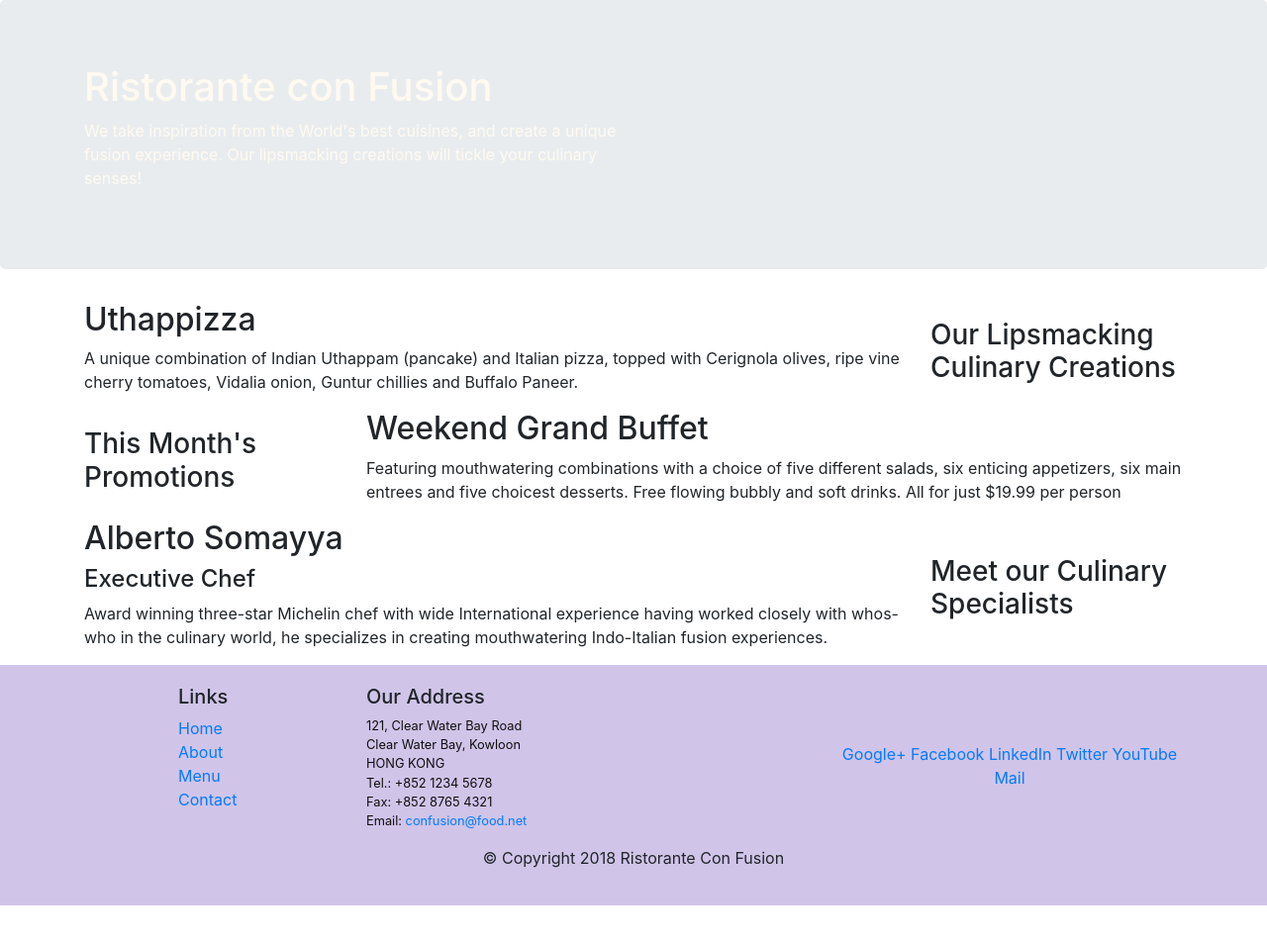
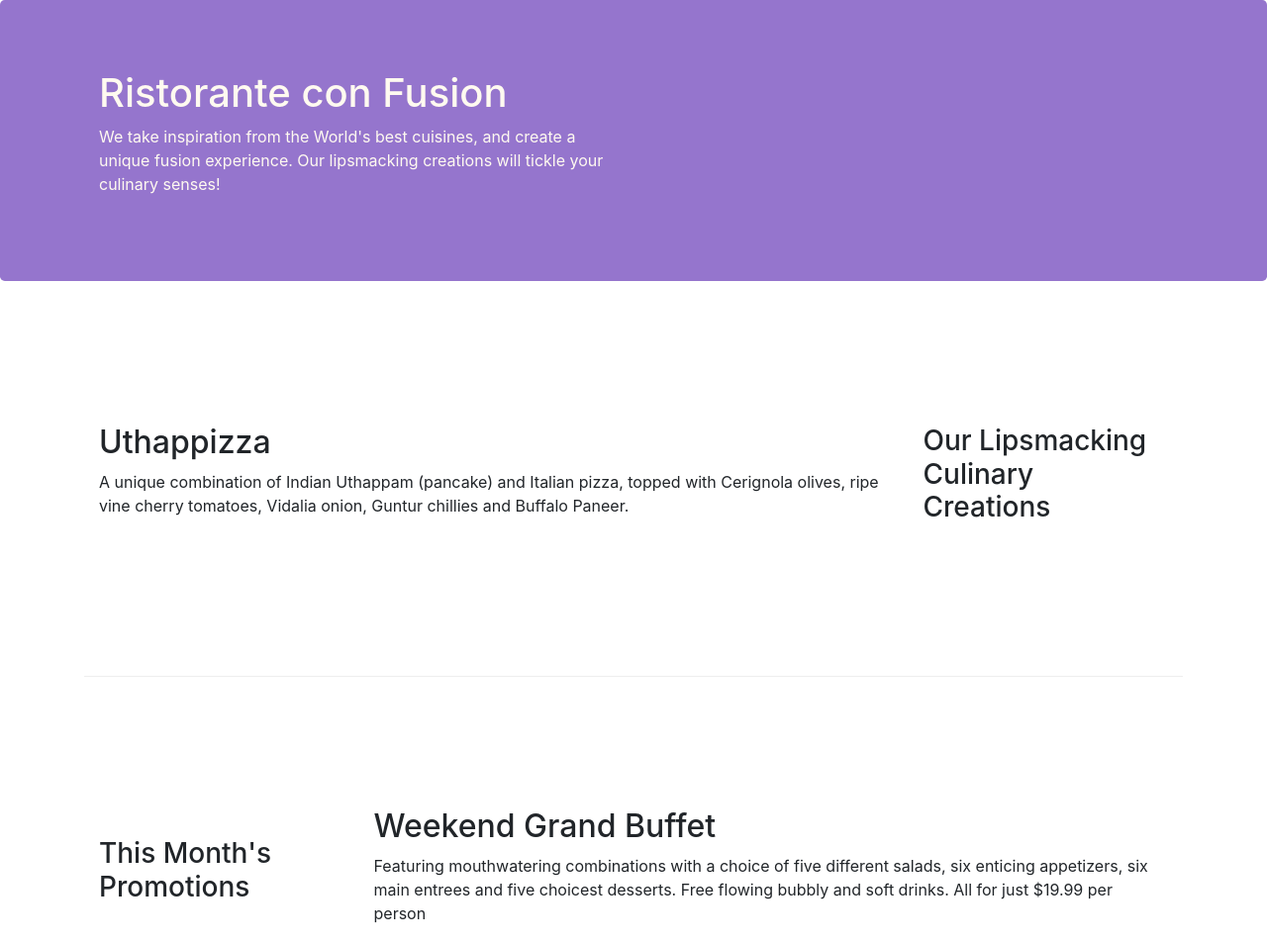
Before and after one commit to MrVJPman/BootStrap, a website: page index.html in a window 1280 px wide. Shown: the top 954 px of the page at 99% size. Before the commit the page ends 915 px from the top, so only its background shows below. Drawn offline with nearby package versions, Linux system fonts and the light colour scheme.

Commit message:
Bootstrap Grid Part 2 again with debug

```diff
--- a/css/styles.css
+++ b/css/styles.css
@@ -1,6 +1,6 @@
-.row-header{
-    margin:0px auto;
-    padding:0px;
+.row-header {
+    margin: 0px auto;
+    padding: opx auto;
 }
 
 .row-content {
@@ -10,20 +10,20 @@
     min-height:400px;
 }
 
-.footer{
+.footer {
     background-color: #D1C4E9;
     margin:0px auto;
     padding: 20px 0px 20px 0px;
 }
 
 .jumbotron {
-    padding:70px 30px 70px 30px;
-    margin:0px auto;
-    background: #9575CD ;
-    color:floralwhite;
+    padding: 70px 30px 70px 30px;
+    margin: 0px auto;
+    background: #9575CD;
+    color: floralwhite;
 }
 
-address{
+.address {
     font-size:80%;
     margin:0px;
     color:#0f0f0f;
--- a/index.html
+++ b/index.html
@@ -8,8 +8,8 @@
     <meta http-equiv="x-ua-compatible" content="ie=edge">
 
     <!-- Bootstrap CSS -->
+	<link rel="stylesheet" href="node_modules/bootstrap/dist/css/bootstrap.min.css">
     <link href="css/styles.css" rel="stylesheet">
-	<link rel="stylesheet" href="node_modules/bootstrap/dist/css/bootstrap.min.css">
     <title>Ristorante Con Fusion</title>
 </head>
 
@@ -29,7 +29,7 @@
     </header>
 
     <div class="container">
-        <div  class="row row-header align-items-center">
+        <div  class="row row-content align-items-center">
             <div class="col-12 col-sm-4 order-sm-last col-md-3">
                 <h3>Our Lipsmacking Culinary Creations</h3>
             </div>
@@ -40,7 +40,7 @@
         </div>
 
 
-        <div class="row row-header align-items-center">
+        <div class="row row-content align-items-center">
             <div class="col-12 col-sm-4 col-md-3">
                 <h3>This Month's Promotions</h3>
             </div>
@@ -50,7 +50,7 @@
             </div>
         </div>
 
-        <div class="row row-header align-items-center">
+        <div class="row row-content align-items-center">
             <div class="col-12 col-sm-4 order-sm-last col-md-3">
                 <h3>Meet our Culinary Specialists</h3>
             </div>
```
